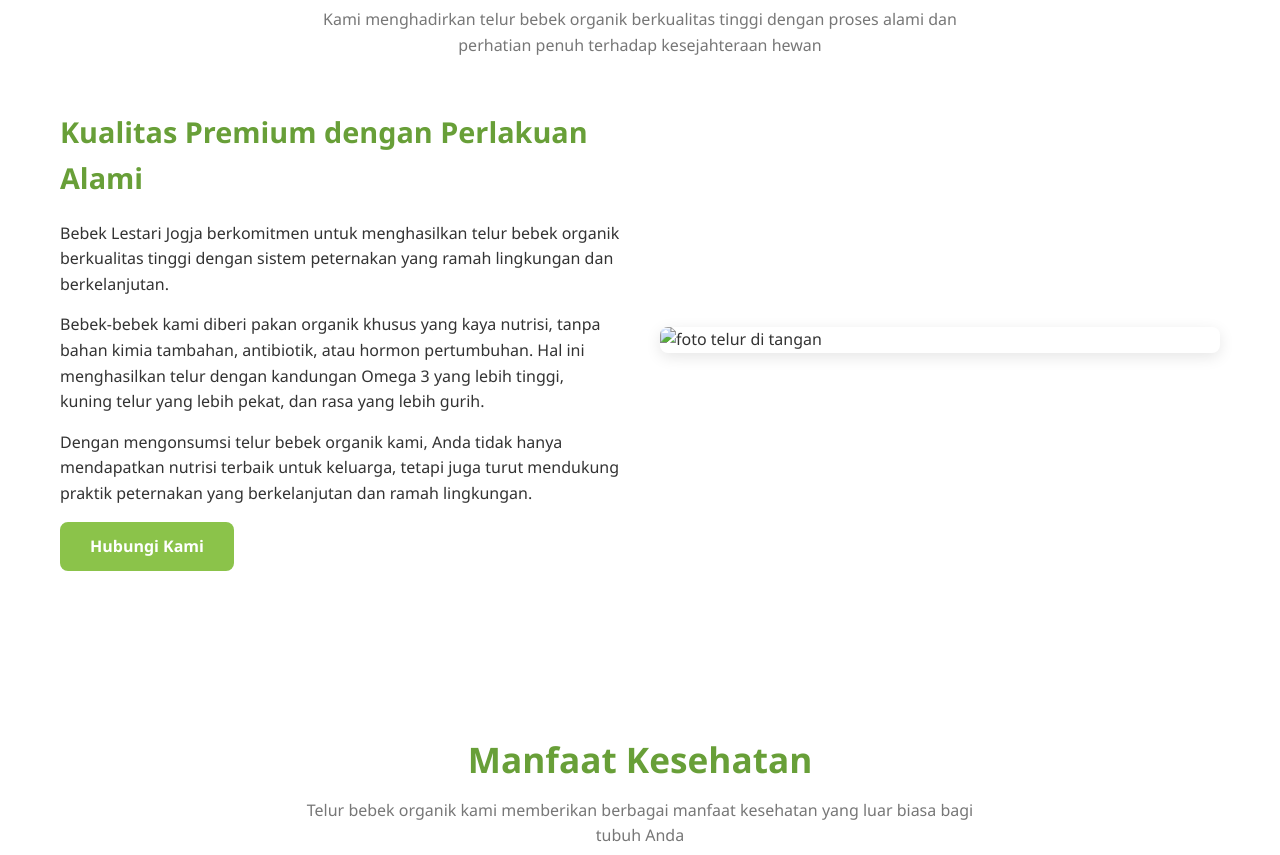
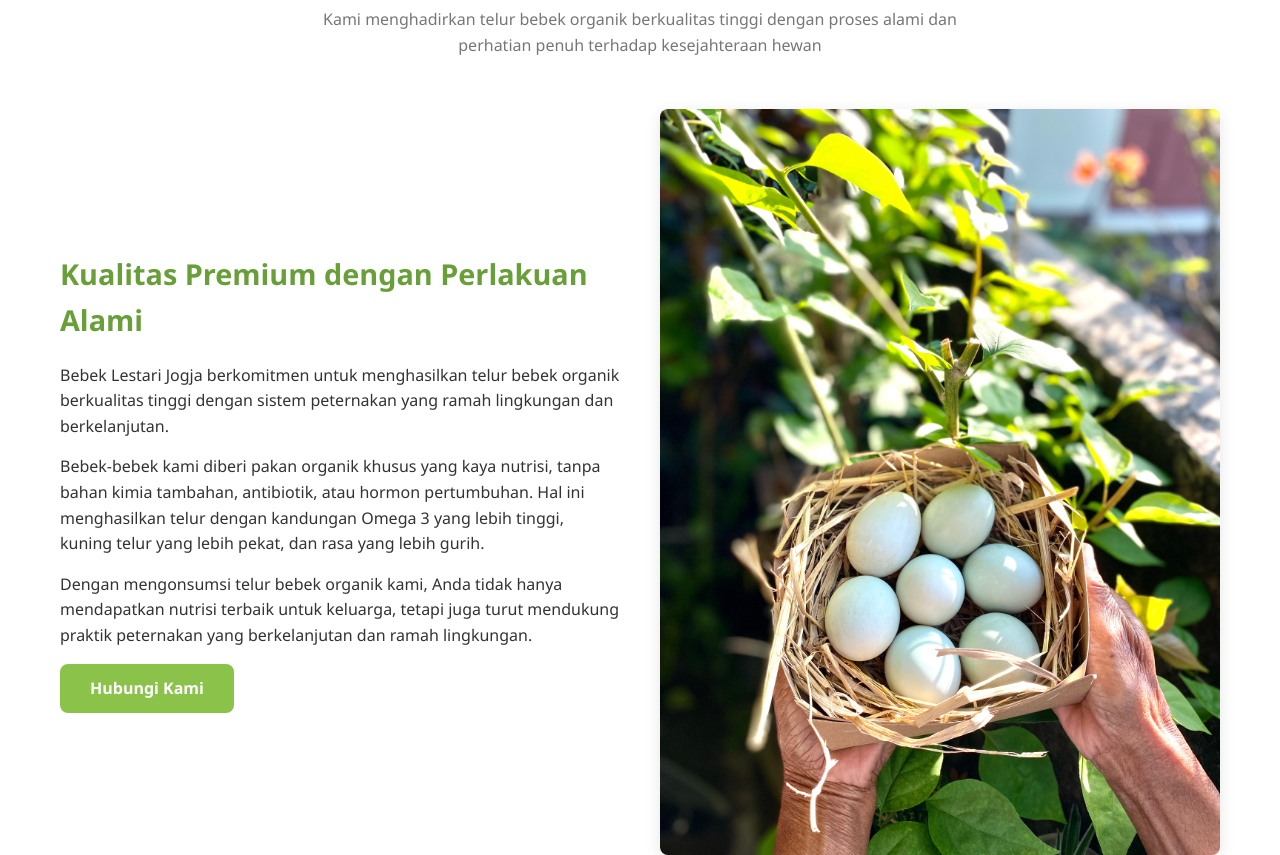
Before and after one commit to Harisdull/bebeklestarijogja.com, a plain HTML site: page index.html in a window 1280 px wide. Shown: the part 1262-2117 px from the top of the page. Drawn offline with Linux system fonts and the light colour scheme.

Commit message:
Add files via upload

```diff
--- a/index.html
+++ b/index.html
@@ -1431,7 +1431,7 @@
                     <a href="#contact" class="btn">Hubungi Kami</a>
                 </div>
                 <div class="about-image">
-                    <img src="gambar/foto telur di tangan.jpg" alt="foto telur di tangan">
+                    <img src="foto telur di tangan.jpg" alt="foto telur di tangan">
                 </div>
             </div>
         </div>
```
